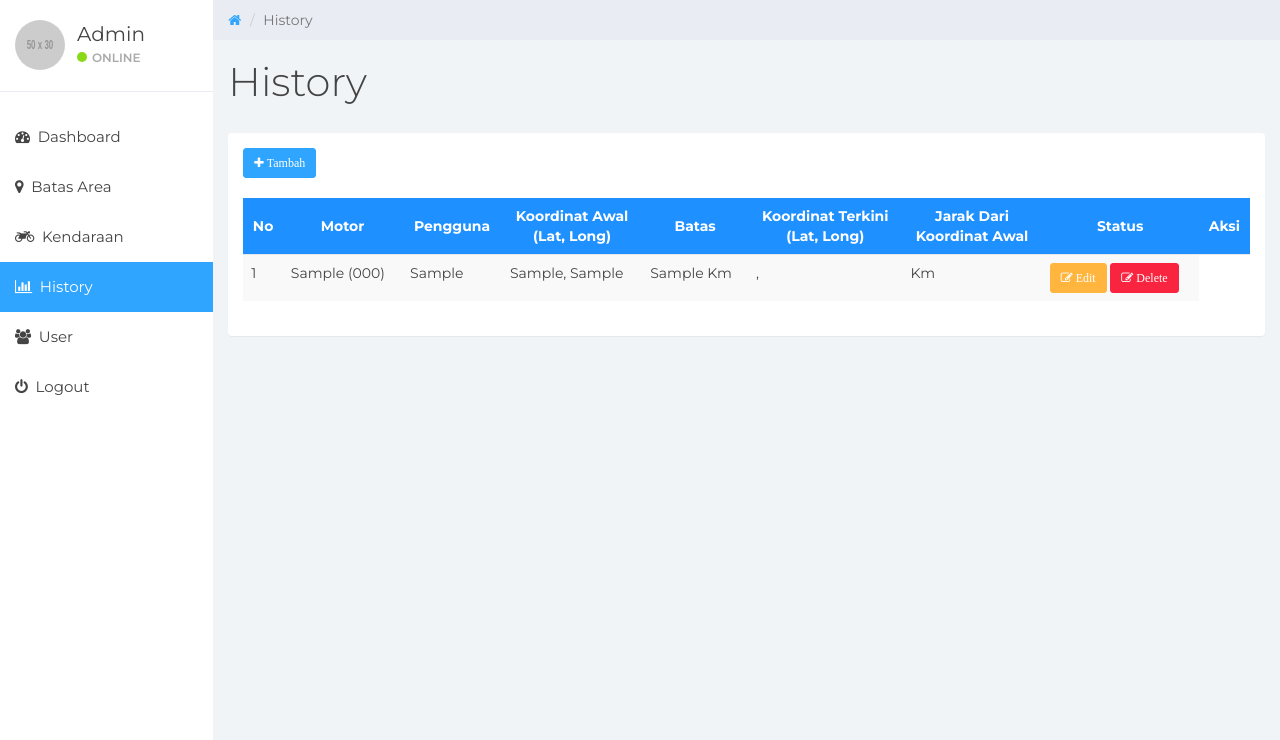
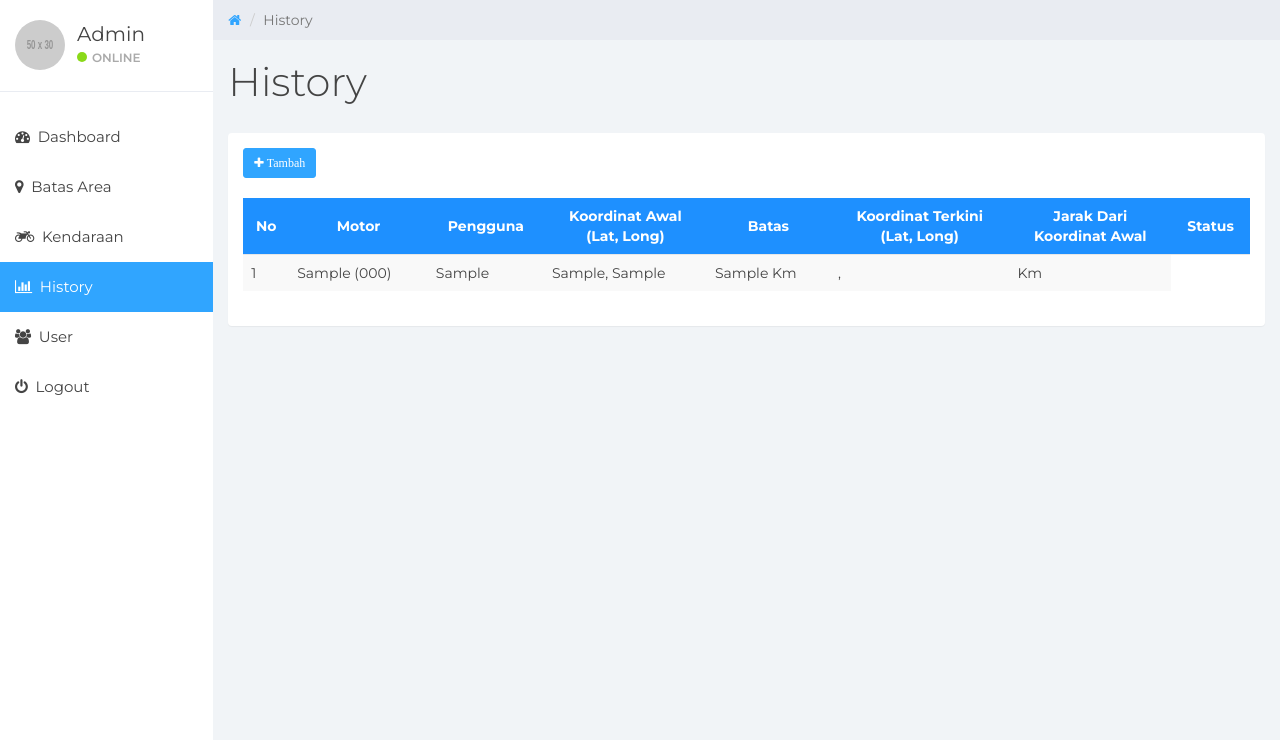
Before and after one commit to Likuisa13/Tracking-motor, a PHP site: page /history in a window 1280 px wide. Shown: the part 60-800 px from the top of the page. Run offline with PHP 8.4, Linux system fonts and the light colour scheme; the visitor is signed in with stand-in values (Sample User, id 1); tables that the repository leaves empty or names only in its code hold one stand-in row (values such as "Sample post"); grey boxes labelled with a size stand in for pictures from a placeholder-image service; data that the repository does not hold is empty; some libraries are stand-ins or nearby versions.

Commit message:
update history

```diff
--- a/history.php
+++ b/history.php
@@ -31,7 +31,6 @@
 								<th><center>Koordinat Terkini<br>(Lat, Long)</center></th>
 								<th><center>Jarak Dari<br>Koordinat Awal</center></th>
 								<th><center>Status</center></th>
-								<th><center>Aksi</center></th>
 							</thead>
 							<tbody>
 								<?php
@@ -54,10 +53,6 @@
 										<?php if ($value['status'] == 'Di Larang'): ?>
 											<td><span class="badge" style="background-color: red;color:white;"><?php echo $value['status'] ?></span></td>
 										<?php endif ?>
-										<td nowrap="">
-											<button class="btn btn-sm btn-warning"><i class="fa fa-edit"> Edit</i></button>
-											<button class="btn btn-sm btn-danger"><i class="fa fa-edit"> Delete</i></button>
-										</td>
 									</tr>
 								<?php } ?>
 							</tbody>
```
